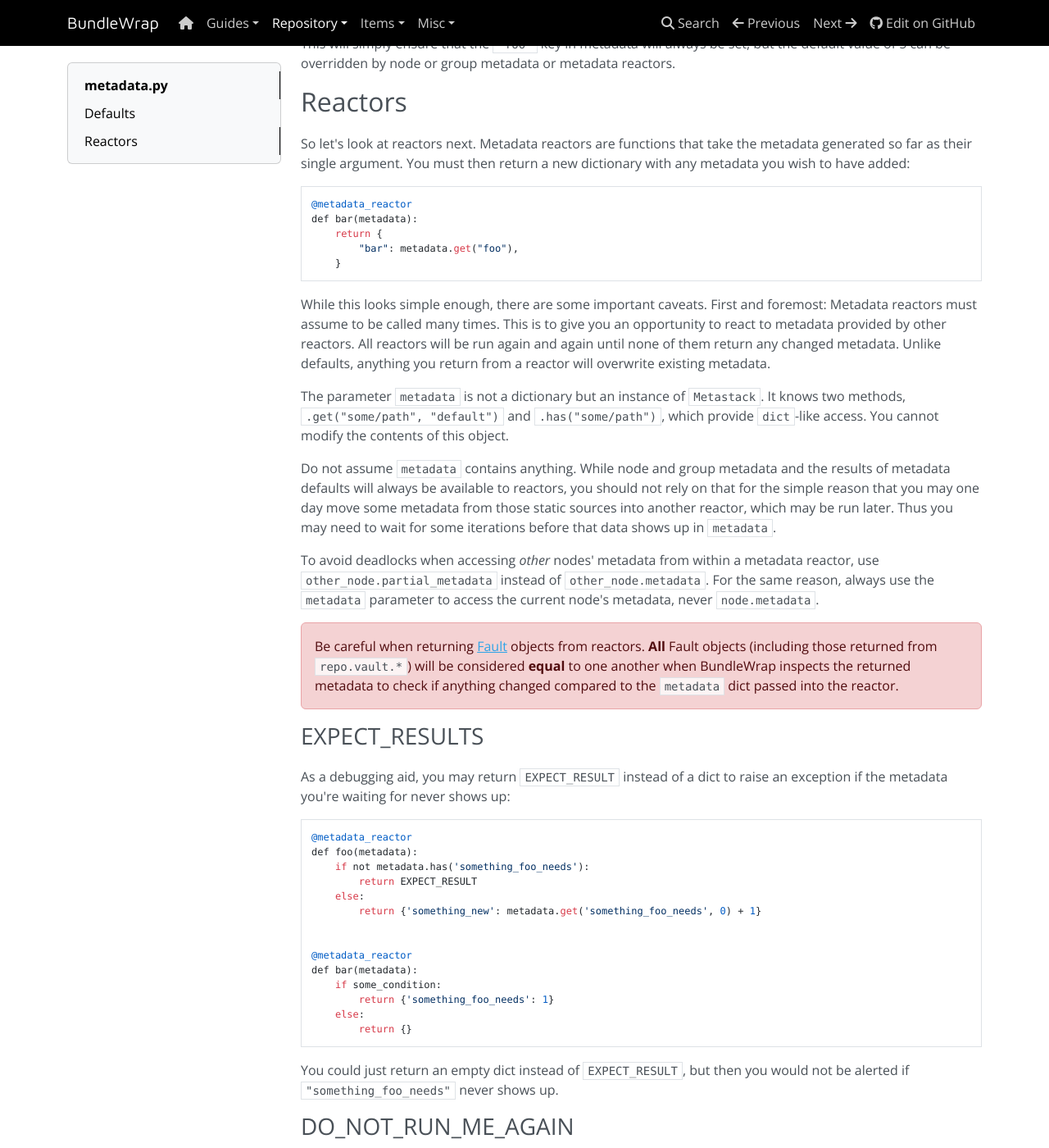
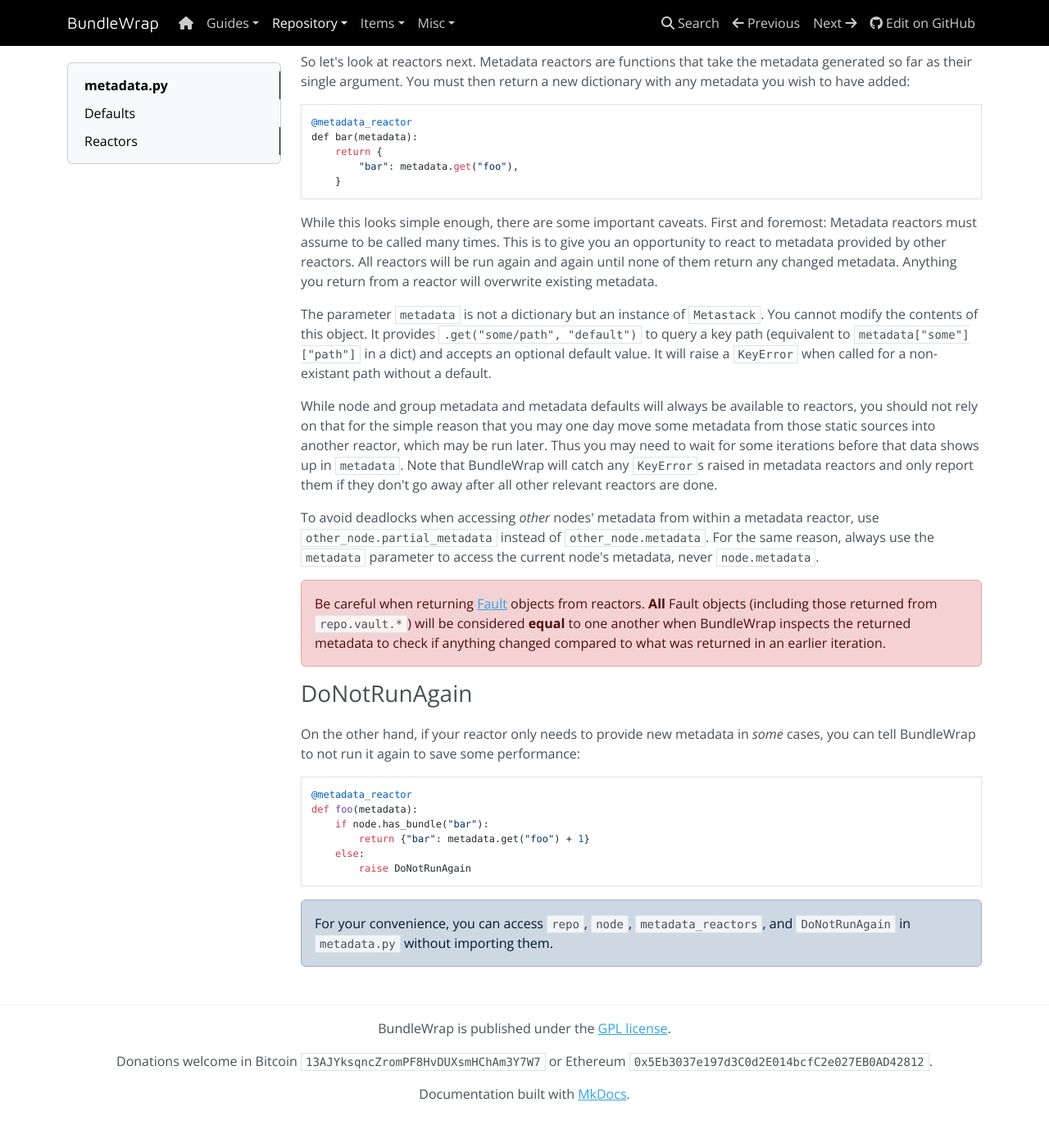
Before and after one commit to bundlewrap/bundlewrap, an MkDocs documentation site: the page built from docs/content/repo/metadata.py.md, in a window 1280 px wide and 1400 px high, scrolled down 488 px. Shown: the whole window at 82% size. Built offline with MkDocs 1.6.1, drawn with Linux system fonts in a browser that asks for light colours; nearby versions of some CDN libraries; after the commit the page ends 1850 px from its top, so only the background shows below that; some of the changed text lies outside the part shown.

Commit message:
backport current state of metadata changes

```diff
--- a/docs/content/repo/metadata.py.md
+++ b/docs/content/repo/metadata.py.md
@@ -1,19 +1,15 @@
 # metadata.py
 
-Alongside `items.py` you may create another file called `metadata.py`. It can be used to do advanced processing of the metadata you configured for your nodes and groups. Specifically, it allows each bundle to modify metadata before `items.py` is evaluated.
-
-This is accomplished through metadata processors. There are two kinds of metadata processors: defaults and reactors.
+Alongside `items.py` you may create another file called `metadata.py`. It can be used to define defaults and do advanced processing of the metadata you configured for your nodes and groups. Specifically, it allows each bundle to modify metadata before `items.py` is evaluated.
 
 
 ## Defaults
 
 Let's look at defaults first:
 
-	@metadata_defaults
-	def foo():
-	    return {
-	        "foo": 5,
-	    }
+	defaults = {
+	    "foo": 5,
+	}
 
 This will simply ensure that the `"foo"` key in metadata will always be set, but the default value of 5 can be overridden by node or group metadata or metadata reactors.
 
@@ -28,49 +24,27 @@
 	        "bar": metadata.get("foo"),
 	    }
 
-While this looks simple enough, there are some important caveats. First and foremost: Metadata reactors must assume to be called many times. This is to give you an opportunity to react to metadata provided by other reactors. All reactors will be run again and again until none of them return any changed metadata. Unlike defaults, anything you return from a reactor will overwrite existing metadata.
+While this looks simple enough, there are some important caveats. First and foremost: Metadata reactors must assume to be called many times. This is to give you an opportunity to react to metadata provided by other reactors. All reactors will be run again and again until none of them return any changed metadata. Anything you return from a reactor will overwrite existing metadata.
 
-The parameter `metadata` is not a dictionary but an instance of `Metastack`. It knows two methods, `.get("some/path", "default")` and `.has("some/path")`, which provide `dict`-like access. You cannot modify the contents of this object.
+The parameter `metadata` is not a dictionary but an instance of `Metastack`. You cannot modify the contents of this object. It provides `.get("some/path", "default")` to query a key path (equivalent to `metadata["some"]["path"]` in a dict) and accepts an optional default value. It will raise a `KeyError` when called for a non-existant path without a default.
 
-Do not assume `metadata` contains anything. While node and group metadata and the results of metadata defaults will always be available to reactors, you should not rely on that for the simple reason that you may one day move some metadata from those static sources into another reactor, which may be run later. Thus you may need to wait for some iterations before that data shows up in `metadata`.
+While node and group metadata and metadata defaults will always be available to reactors, you should not rely on that for the simple reason that you may one day move some metadata from those static sources into another reactor, which may be run later. Thus you may need to wait for some iterations before that data shows up in `metadata`. Note that BundleWrap will catch any `KeyError`s raised in metadata reactors and only report them if they don't go away after all other relevant reactors are done.
 
 To avoid deadlocks when accessing *other* nodes' metadata from within a metadata reactor, use `other_node.partial_metadata` instead of `other_node.metadata`. For the same reason, always use the `metadata` parameter to access the current node's metadata, never `node.metadata`.
 
-<div class="alert alert-danger">Be careful when returning <a href="../../guide/api#bundlewraputilsfault">Fault</a> objects from reactors. <strong>All</strong> Fault objects (including those returned from <code>repo.vault.*</code>) will be considered <strong>equal</strong> to one another when BundleWrap inspects the returned metadata to check if anything changed compared to the <code>metadata</code> dict passed into the reactor.</div>
+<div class="alert alert-danger">Be careful when returning <a href="../../guide/api#bundlewraputilsfault">Fault</a> objects from reactors. <strong>All</strong> Fault objects (including those returned from <code>repo.vault.*</code>) will be considered <strong>equal</strong> to one another when BundleWrap inspects the returned metadata to check if anything changed compared to what was returned in an earlier iteration.</div>
 
 
-### EXPECT_RESULTS
-
-As a debugging aid, you may return `EXPECT_RESULT` instead of a dict to raise an exception if the metadata you're waiting for never shows up:
-
-	@metadata_reactor
-	def foo(metadata):
-	    if not metadata.has('something_foo_needs'):
-	        return EXPECT_RESULT
-	    else:
-	        return {'something_new': metadata.get('something_foo_needs', 0) + 1}
-
-
-	@metadata_reactor
-	def bar(metadata):
-	    if some_condition:
-	        return {'something_foo_needs': 1}
-	    else:
-	        return {}
-
-You could just return an empty dict instead of `EXPECT_RESULT`, but then you would not be alerted if `"something_foo_needs"` never shows up.
-
-
-### DO_NOT_RUN_ME_AGAIN
+### DoNotRunAgain
 
 On the other hand, if your reactor only needs to provide new metadata in *some* cases, you can tell BundleWrap to not run it again to save some performance:
 
 	@metadata_reactor
 	def foo(metadata):
 	    if node.has_bundle("bar"):
-	        return {"bar": 1}
+	        return {"bar": metadata.get("foo") + 1}
 	    else:
-	        return DO_NOT_RUN_ME_AGAIN
+	        raise DoNotRunAgain
 
 
-<div class="alert alert-info">For your convenience, you can access <code>repo</code>, <code>node</code>, <code>metadata_defaults</code>, <code>metadata_reactors</code>, <code>EXPECT_RESULT</code> and <code>DO_NOT_RUN_ME_AGAIN</code> in <code>metadata.py</code> without importing them.</div>
+<div class="alert alert-info">For your convenience, you can access <code>repo</code>, <code>node</code>, <code>metadata_reactors</code>, and <code>DoNotRunAgain</code> in <code>metadata.py</code> without importing them.</div>
```
Also changed, not shown: 4 other files.
